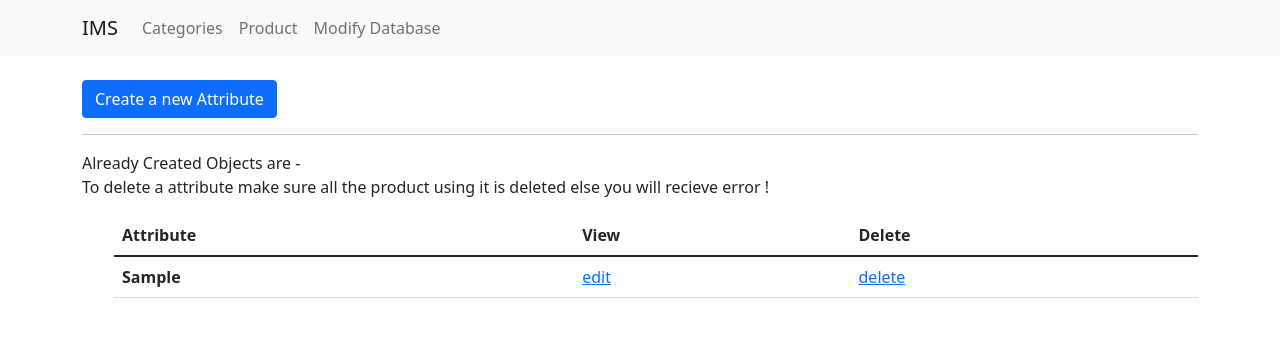
After one commit to sa-y-an/ims2, a Django app: page /inventory/atb-list in a window 1280 px wide. The commit adds this page. Shown: the top 337 px of the page. Run offline with Django 4.2, Linux system fonts and the light colour scheme; tables that the repository leaves empty hold one stand-in row (values such as "Sample post").

Commit message:
attributes added

```diff
--- a/inventory/urls.py
+++ b/inventory/urls.py
@@ -21,4 +21,12 @@ urlpatterns = [
     path('brand/add/', BrandCreateView.as_view(template_name = "inventory/createview.html"), name='brand-add'),
     path('brand/<int:pk>/', BrandUpdateView.as_view(template_name = "inventory/createview.html"), name='brand-update'),
     path('brand/<int:pk>/delete/', BrandDeleteView.as_view(template_name = "inventory/deleteview.html"), name='brand-delete'),
+
+    # attribute (atb)
+
+    path('atb-list', AtbList.as_view(template_name="inventory/atb-list.html"), name="atb-list"),
+    path('atb/add/', AtbCreateView.as_view(template_name = "inventory/createview.html"), name='atb-add'),
+    path('atb/<int:pk>/', AtbUpdateView.as_view(template_name = "inventory/createview.html"), name='atb-update'),
+    path('atb/<int:pk>/delete/', AtbDeleteView.as_view(template_name = "inventory/deleteview.html"), name='atb-delete'),
+
 ]
--- a/inventory/views.py
+++ b/inventory/views.py
@@ -57,4 +57,29 @@ class BrandDeleteView(DeleteView):
     success_url = reverse_lazy('inventory:brand-list')
 
 
-#
+# Attribute
+
+
+class AtbList(ListView) :
+    model = Attributes
+
+
+class AtbCreateView(CreateView):
+    model = Attributes
+    fields = '__all__'
+    success_url = reverse_lazy('inventory:atb-list')
+
+class AtbCreateView(CreateView):
+    model = Attributes
+    fields = '__all__'
+    success_url = reverse_lazy('inventory:atb-list')
+
+
+class AtbUpdateView(UpdateView):
+    model = Attributes
+    fields = '__all__'
+    success_url = reverse_lazy('inventory:atb-list')
+
+class AtbDeleteView(DeleteView):
+    model = Attributes
+    success_url = reverse_lazy('inventory:atb-list')
--- /dev/null
+++ b/templates/inventory/atb-list.html
@@ -0,0 +1,53 @@
+{% extends 'base.html' %}
+
+{% block content %}
+
+
+<a href="{% url 'inventory:atb-add' %}" class="btn btn-primary">
+    Create a new Attribute
+</a>
+
+<br>
+<hr>
+
+Already Created Objects are -
+<br>
+<p>
+    To delete a attribute make sure all the product using it is deleted else you will recieve error !
+</p>
+
+<ul>
+
+    <table class="table">
+        <thead>
+          <tr>
+            <th scope="col">Attribute</th>
+            <th scope="col">View</th>
+            <th scope="col">Delete</th>
+          </tr>
+        </thead>
+        <tbody>
+        {% for object in object_list %}
+          <tr>
+            <th scope="row">{{object.value}}</th>
+            <td>
+                <a href="{% url 'inventory:atb-update' object.id %}" >
+                    edit
+                </a>
+            </td>
+            <td>
+                <a href="{% url 'inventory:atb-delete' object.id %}">
+                    delete
+                </a>
+            </td>
+          </tr>
+          {% endfor %}
+
+        </tbody>
+    </table>
+
+
+</ul>
+
+
+{% endblock %}
--- a/templates/inventory/index.html
+++ b/templates/inventory/index.html
@@ -15,7 +15,7 @@ Perform CRUD on any of the following Models -
         Products
     </li>
     <li>
-        Attributes
+        <a href="{% url 'inventory:atb-list' %}">Attributes</a>
     </li>
     <li>
         Product Inventory
```
